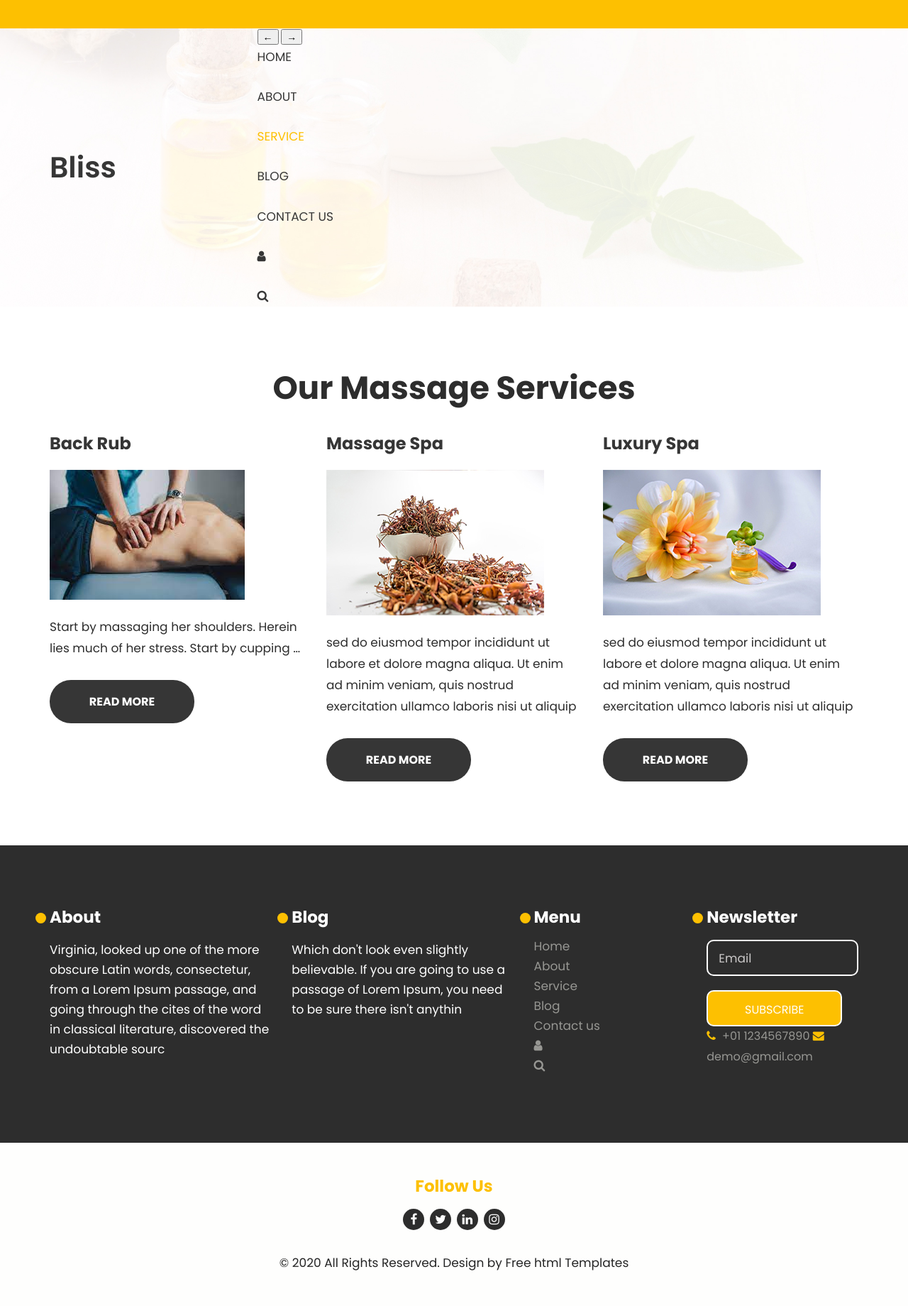
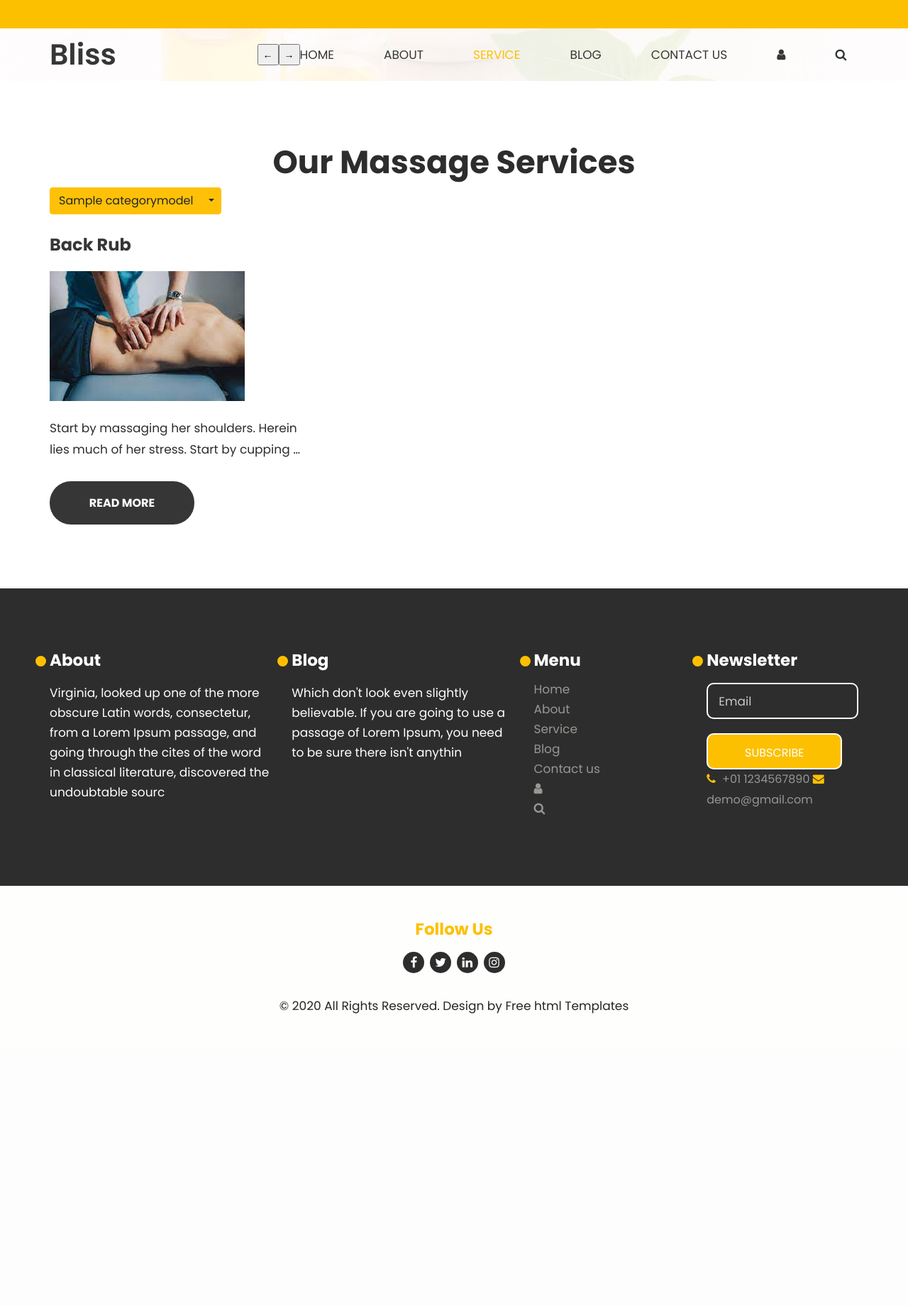
Before and after one commit to mahdirakizadeh/bliss, a Django app: template products/templates/products/service.html in a window 1280 px wide. Shown: the whole page at 71% size. After the commit the page ends 1428 px from the top, so only its background shows below. Run offline with Django 4.2, Linux system fonts and the light colour scheme; the template is opened without the code that fills it: values that come from a table or form of the project are taken from there, others are empty; data comes from the database, SQL or seed files in the repository; tables that the repository leaves empty hold one stand-in row (values such as "Sample post"); some libraries are stand-ins or nearby versions.

Commit message:
completing the product model and add some services

```diff
--- a/products/models.py
+++ b/products/models.py
@@ -3,7 +3,27 @@
 from ckeditor.fields import RichTextField
 
 
+class CategoryModel(models.Model):
+    sub_category = models.ForeignKey('self', on_delete=models.CASCADE, related_name='subcategory',
+                                     null=True, blank=True)
+    is_sub = models.BooleanField(default=False)
+    name = models.CharField(max_length=200)
+    slug = models.SlugField(max_length=300)
+
+    class Meta:
+        ordering = ('name',)
+        verbose_name = 'category'
+        verbose_name_plural = 'categories'
+
+    def __str__(self):
+        return self.name
+
+    def get_absolute_url(self):
+        return reverse('product:category_filter', args=[self.slug])
+
+
 class ProductModel(models.Model):
+    category = models.ManyToManyField(CategoryModel, related_name='products')
     name = models.CharField(max_length=250)
     slug = models.SlugField(max_length=300, unique=True)
     image = models.ImageField(upload_to='media', null=True, blank=True)
@@ -14,7 +34,7 @@
     updated = models.DateTimeField(auto_now=True)
 
     class Meta:
-        ordering = ('-created',)
+        ordering = ('name',)
 
     def __str__(self):
         return self.name
--- a/products/templates/products/service.html
+++ b/products/templates/products/service.html
@@ -16,11 +16,11 @@
     <!-- bootstrap css -->
     <link rel="stylesheet" href="{% static 'css/bootstrap.min.css' %}">
     <!-- style css -->
-      <link rel="stylesheet" href="{%  static 'css/style.css' %}">
+    <link rel="stylesheet" href="{% static 'css/style.css' %}">
     <!-- Responsive-->
     <link rel="stylesheet" href="{% static 'css/responsive.css' %}">
     <!-- fevicon -->
-      <link rel="icon" href="{% static 'images/fevicon.png' %}" type="image/gif" />
+    <link rel="icon" href="{% static 'images/fevicon.png' %}" type="image/gif"/>
     <!-- Tweaks for older IEs-->
     <link rel="stylesheet" href="{% static 'css/owl.carousel.min.css' %}">
     <link rel="stylesheet" href="https://netdna.bootstrapcdn.com/font-awesome/4.0.3/css/font-awesome.css">
@@ -49,7 +49,7 @@
                 <div class="col-md-9 col-sm-9">
                     <div class="navbar-area">
                         <nav class="site-navbar">
-                           <ul>
+                            <ul class="d-inline-flex">
                                 <input type=button value="←" onClick="javascript:history.go(-1);">
                                 <input type=button value="→" onClick="javascript:history.go(+1);">
                                 <li><a href="{% url 'home:home' %}">Home</a></li>
@@ -57,8 +57,10 @@
                                 <li><a class="active" href="{% url 'product:product' %}">Service</a></li>
                                 <li><a href="{% url 'blog:blog' %}">Blog</a></li>
                                 <li><a href="{% url 'contact:contact_us' %}">Contact us</a></li>
-                              <li class="d_none"><a href="Javascript:void(0)"><i class="fa fa-user" aria-hidden="true"></i></a></li>
-                              <li class="d_none"><a href="Javascript:void(0)"><i class="fa fa-search" aria-hidden="true"></i></a></li>
+                                <li class="d_none"><a href="Javascript:void(0)"><i class="fa fa-user"
+                                                                                   aria-hidden="true"></i></a></li>
+                                <li class="d_none"><a href="Javascript:void(0)"><i class="fa fa-search"
+                                                                                   aria-hidden="true"></i></a></li>
                             </ul>
                             <button class="nav-toggler">
                                 <span></span>
@@ -82,38 +84,54 @@
                 </div>
             </div>
         </div>
+
+
+        {% for cat in categories %}
+            <div class="btn-group">
+                <a href="{{ cat.get_absolute_url }}" class="btn btn-warning">{{ cat.name }}</a>
+                <button class="btn btn-warning dropdown-toggle dropdown-toggle-split" type="button"
+                        data-toggle="dropdown" aria-haspopup="true" aria-expanded="false">
+                    <span class="sr-only">Toggle Dropdown</span>
+                </button>
+                <div class="dropdown-menu">
+                    {% for sub in cat.subcategory.all %}
+                        <a class="dropdown-item" href="{{ sub.get_absolute_url }}">{{ sub.name }}</a>
+                    {% endfor %}
+                </div>
+            </div>
+        {% endfor %}
         {% for pro in products %}
-
             <div class="row">
                 <div class="col-md-4">
                     <div id="ho_shad" class="services_box text_align_left">
-                         <h3>{{pro.name}}</h3>
+                        <h3>{{ pro.name }}</h3>
                         <figure><img src="{{ pro.image.url }}" alt="#"/></figure>
                         <p>{{ pro.descriptions | truncatewords:14 }}</p>
                         <a class="read_more" href="{{ pro.get_absolute_url }}">Read More</a>
                     </div>
                 </div>
-
+            </div>
         {% endfor %}
-               <div class="col-md-4">
-                  <div id="ho_shad" class="services_box text_align_left">
-                     <h3>Massage Spa</h3>
-                     <figure><img src="images/service2.jpg" alt="#"/></figure>
-                     <p>sed do eiusmod tempor incididunt ut labore et dolore magna aliqua. Ut enim ad minim veniam, quis nostrud exercitation ullamco laboris nisi ut aliquip</p>
-                     <a class="read_more" href="service.html">Read More</a>
     </div>
 </div>
-               <div class="col-md-4">
-                  <div id="ho_shad" class="services_box text_align_left">
-                     <h3>Luxury Spa</h3>
-                     <figure><img src="images/service3.jpg" alt="#"/></figure>
-                     <p>sed do eiusmod tempor incididunt ut labore et dolore magna aliqua. Ut enim ad minim veniam, quis nostrud exercitation ullamco laboris nisi ut aliquip</p>
-                     <a class="read_more" href="service.html">Read More</a>
-                  </div>
-               </div>
-            </div>
-         </div>
-      </div>
+{#        <div class="col-md-4">#}
+{#            <div id="ho_shad" class="services_box text_align_left">#}
+{#                <h3>Massage Spa</h3>#}
+{#                <figure><img src="images/service2.jpg" alt="#"/></figure>#}
+{#                <p>sed do eiusmod tempor incididunt ut labore et dolore magna aliqua. Ut enim ad minim veniam, quis#}
+{#                    nostrud exercitation ullamco laboris nisi ut aliquip</p>#}
+{#                <a class="read_more" href="service.html">Read More</a>#}
+{#            </div>#}
+{#        </div>#}
+{#        <div class="col-md-4">#}
+{#            <div id="ho_shad" class="services_box text_align_left">#}
+{#                <h3>Luxury Spa</h3>#}
+{#                <figure><img src="images/service3.jpg" alt="#"/></figure>#}
+{#                <p>sed do eiusmod tempor incididunt ut labore et dolore magna aliqua. Ut enim ad minim veniam, quis#}
+{#                    nostrud exercitation ullamco laboris nisi ut aliquip</p>#}
+{#                <a class="read_more" href="service.html">Read More</a>#}
+{#            </div>#}
+{#        </div>#}
 <!-- end services -->
 <!--  footer -->
 <footer>
@@ -125,13 +143,16 @@
                         <div class="col-lg-6 col-md-12">
                             <div class="hedingh3 text_align_left">
                                 <h3>About</h3>
-                              <p> Virginia, looked up one of the more obscure Latin words, consectetur, from a Lorem Ipsum passage, and going through the cites of the word in classical literature, discovered the undoubtable sourc</p>
+                                <p> Virginia, looked up one of the more obscure Latin words, consectetur, from a Lorem
+                                    Ipsum passage, and going through the cites of the word in classical literature,
+                                    discovered the undoubtable sourc</p>
                             </div>
                         </div>
                         <div class="col-lg-6 col-md-12">
                             <div class="hedingh3 text_align_left">
                                 <h3>Blog</h3>
-                              <p>Which don't look even slightly believable. If you are going to use a passage of Lorem Ipsum, you need to be sure there isn't anythin</p>
+                                <p>Which don't look even slightly believable. If you are going to use a passage of Lorem
+                                    Ipsum, you need to be sure there isn't anythin</p>
                             </div>
                         </div>
                     </div>
@@ -147,8 +168,11 @@
                                     <li><a class="active" href="{% url 'product:product' %}">Service</a></li>
                                     <li><a href="{% url 'blog:blog' %}">Blog</a></li>
                                     <li><a href="{% url 'contact:contact_us' %}">Contact us</a></li>
-                                 <li class="d_none"><a href="{% url 'account:user_sign_up' %}"><i class="fa fa-user" aria-hidden="true"></i></a></li>
-                                 <li class="d_none"><a href="Javascript:void(0)"><i class="fa fa-search" aria-hidden="true"></i></a></li>
+                                    <li class="d_none"><a href="{% url 'account:user_sign_up' %}"><i class="fa fa-user"
+                                                                                             aria-hidden="true"></i></a>
+                                    </li>
+                                    <li class="d_none"><a href="Javascript:void(0)"><i class="fa fa-search"
+                                                                                       aria-hidden="true"></i></a></li>
                                 </ul>
                             </div>
                         </div>
@@ -180,15 +204,20 @@
                         <div class="follow text_align_center">
                             <h3>Follow Us</h3>
                             <ul class="social_icon ">
-                              <li><a href="Javascript:void(0)"><i class="fa fa-facebook" aria-hidden="true"></i></a></li>
-                              <li><a href="Javascript:void(0)"><i class="fa fa-twitter" aria-hidden="true"></i></a></li>
-                              <li><a href="Javascript:void(0)"><i class="fa fa-linkedin" aria-hidden="true"></i></a></li>
-                              <li><a href="Javascript:void(0)"><i class="fa fa-instagram" aria-hidden="true"></i></a></li>
+                                <li><a href="Javascript:void(0)"><i class="fa fa-facebook" aria-hidden="true"></i></a>
+                                </li>
+                                <li><a href="Javascript:void(0)"><i class="fa fa-twitter" aria-hidden="true"></i></a>
+                                </li>
+                                <li><a href="Javascript:void(0)"><i class="fa fa-linkedin" aria-hidden="true"></i></a>
+                                </li>
+                                <li><a href="Javascript:void(0)"><i class="fa fa-instagram" aria-hidden="true"></i></a>
+                                </li>
                             </ul>
                         </div>
                     </div>
                     <div class="col-md-12">
-                        <p>© 2020 All Rights Reserved. Design by <a href="https://html.design/"> Free html Templates</a></p>
+                        <p>© 2020 All Rights Reserved. Design by <a href="https://html.design/"> Free html Templates</a>
+                        </p>
                     </div>
                 </div>
             </div>
--- a/products/urls.py
+++ b/products/urls.py
@@ -4,6 +4,7 @@
 app_name = 'product'
 
 urlpatterns = [
+    path('category/<slug:category_slug>/', views.ProductView.as_view(), name='category_filter'),
     path('products/', views.ProductView.as_view(), name='product'),
     path('<slug:slug_product>/', views.DetailProductView.as_view(), name='detail'),
 ]
```
Also changed, not shown: products/admin.py (+9 -1 lines), products/templates/products/service-detail.html (renamed from products/templates/products/servicedetail.html, +4 -4 lines), products/views.py (+9 -5 lines), products/migrations/0003_alter_productmodel_options_categorymodel_and_more.py (added), products/migrations/0004_alter_categorymodel_options.py (added). Lines whose indentation alone changed are shown as unchanged.
